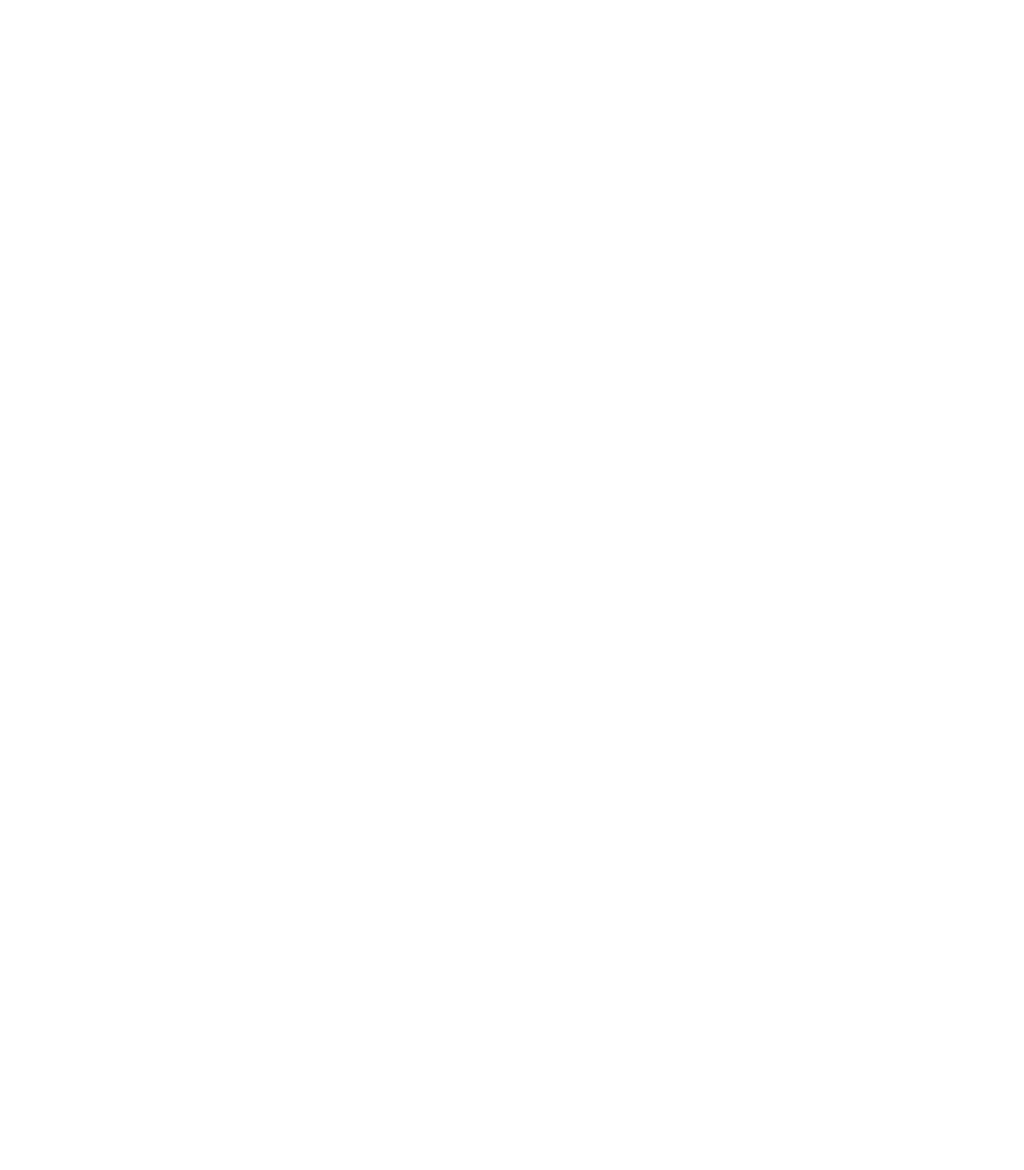
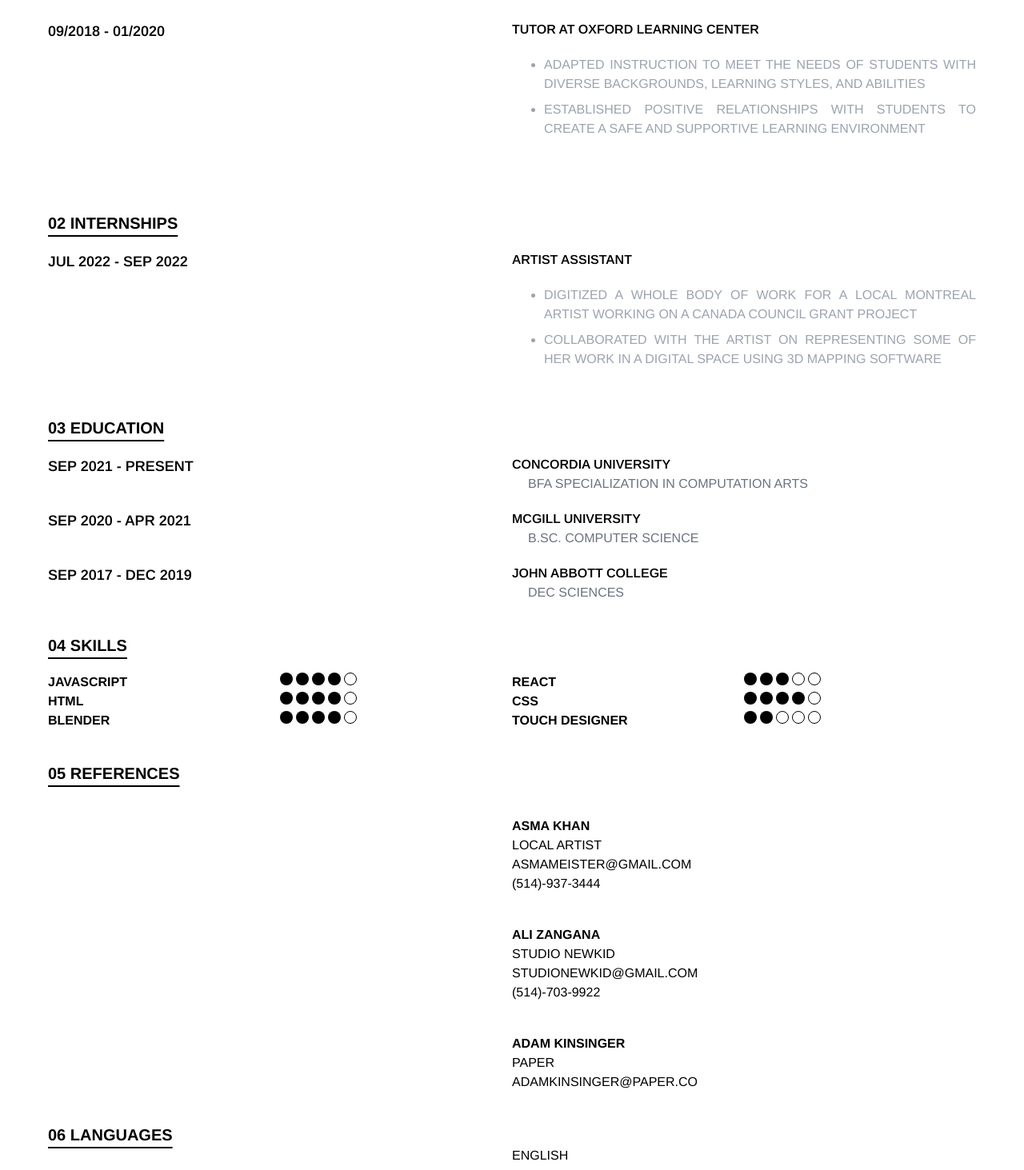
Before and after one commit to georgegausden/portfolio, a Next.js app: page /resume in a window 1280 px wide. Shown: the part 907-2370 px from the top of the page at 80% size. Before the commit the page ends 928 px from the top, so only its background shows below. Built offline with nearby package versions, Linux system fonts and the light colour scheme.

Commit message:
Update styles and content in globals.css and page.tsx

```diff
--- a/app/globals.css
+++ b/app/globals.css
@@ -17,6 +17,30 @@
 
   h5{
     @apply font-semibold text-base;
+  }
+
+  h6{
+    @apply text-gray-500 ml-5
+  }
+
+  ul{
+    @apply list-disc ml-10 my-5;
+  }
+
+  li{
+    @apply font-extralight text-gray-400 my-2 hover:text-black transition-colors duration-500 ease-in-out;
+  }
+
+  #fullCircle{
+    @apply h-4 w-4 bg-black rounded-full mr-1;
+  }
+
+  #emptyCircle{
+    @apply h-4 w-4 border border-black mr-1 rounded-full;
+  }
+
+  #references{
+    @apply pt-10;
   }
 }
 
--- a/app/resume/page.tsx
+++ b/app/resume/page.tsx
@@ -3,7 +3,7 @@ import Link from "next/link";
 
 export default function Resume() {
   return (
-    <div className="">
+    <div className="text-justify m-10">
       <h1 className="text-3xl align-middle mt-10">George Gausden</h1>
 
       <div className="grid grid-cols-4 mt-10">
@@ -14,7 +14,10 @@ export default function Resume() {
       </div>
       <div className="grid grid-cols-4 mt-5">
         <h2>Email</h2>
-        <Link href="mailto:george.philip.gausden@gmail.com" className="hover:font-extrabold">
+        <Link
+          href="mailto:george.philip.gausden@gmail.com"
+          className="hover:font-extrabold"
+        >
           george.philip.gausden@gmail.com
         </Link>
       </div>
@@ -28,21 +31,210 @@ export default function Resume() {
         <div>
           <h5>Web Designer at Studio NewKid</h5>
           <ul>
-            <li
-              style={{ listStyleType: "square", marginLeft: "3rem" }}
-            >{`Utilized HTML, CSS, and JavaScript to create visually appealing and interactive webpages`}</li>
-            <li
-              style={{ listStyleType: "square", marginLeft: "3rem" }}
-            >{`Researched and identified the latest trends in design and implemented them to create a
+            <li>{`Utilized HTML, CSS, and JavaScript to create visually appealing and interactive webpages`}</li>
+            <li>{`Researched and identified the latest trends in design and implemented them to create a
 modern and engaging look for the company`}</li>
           </ul>
         </div>
 
         <h4>{`05/2023 - 07/2023`}</h4>
         <div>
-            <h5>Illustration Designer at Oxygen Publishing</h5>
+          <h5>Illustration Designer at Oxygen Publishing</h5>
+          <ul>
+            <li>{`Researched and designed a book cover for a newly published author`}</li>
+            <li>{`Created multiple iterations of an approved design`}</li>
+            <li>{`Successfully met the expectations of the author and delivered a final product`}</li>
+          </ul>
+        </div>
+
+        <h4>{`01/2018 - 07/2021`}</h4>
+        <div>
+          <h5>Educator at Paper</h5>
+          <ul>
+            <li>{`Researched and designed a book cover for a newly published author`}</li>
+            <li>{`Created multiple iterations of an approved design`}</li>
+            <li>{`Successfully met the expectations of the author and delivered a final product`}</li>
+          </ul>
+        </div>
+
+        <h4>{`09/2018 - 01/2020`}</h4>
+        <div>
+          <h5>Tutor at Oxford Learning Center</h5>
+          <ul>
+            <li>{`Adapted instruction to meet the needs of students with diverse backgrounds, learning styles, and abilities`}</li>
+            <li>{`Established positive relationships with students to create a safe and supportive learning environment`}</li>
+          </ul>
         </div>
       </div>
+
+      <div className="mt-10">
+        <h3>02 Internships</h3>
+      </div>
+
+      <div className="grid grid-cols-2 mt-5">
+        <h4>{`Jul 2022 - Sep 2022`}</h4>
+        <div>
+          <h5>Artist Assistant</h5>
+          <ul>
+            <li>{`Digitized a whole body of work for a local Montreal artist working on a Canada Council
+            grant project`}</li>
+            <li>{`Collaborated with the artist on representing some of her work in a digital space using 3D
+            mapping software`}</li>
+          </ul>
+        </div>
+      </div>
+
+      <div className="mt-10">
+        <h3>03 Education</h3>
+      </div>
+
+      <div className="grid grid-cols-2 mt-5">
+        <h4>{`Sep 2021 - Present`}</h4>
+        <div>
+          <h5>Concordia University</h5>
+          <h6>BFA Specialization in Computation Arts</h6>
+        </div>
+      </div>
+
+      <div className="grid grid-cols-2 mt-5">
+        <h4>{`Sep 2020 - Apr 2021`}</h4>
+        <div>
+          <h5>McGill University</h5>
+          <h6>B.Sc. Computer Science</h6>
+        </div>
+      </div>
+
+      <div className="grid grid-cols-2 mt-5">
+        <h4>{`Sep 2017 - Dec 2019`}</h4>
+        <div>
+          <h5>John Abbott College</h5>
+          <h6>DEC Sciences</h6>
+        </div>
+      </div>
+
+      <div className="mt-10">
+        <h3>04 Skills</h3>
+      </div>
+
+      <div className="grid grid-cols-4 mt-5">
+        <h2>Javascript</h2>
+        <div className="flex">
+          <div id="fullCircle"></div>
+          <div id="fullCircle"></div>
+          <div id="fullCircle"></div>
+          <div id="fullCircle"></div>
+          <div id="emptyCircle"></div>
+        </div>
+        <h2>React</h2>
+        <div className="flex">
+          <div id="fullCircle"></div>
+          <div id="fullCircle"></div>
+          <div id="fullCircle"></div>
+          <div id="emptyCircle"></div>
+          <div id="emptyCircle"></div>
+        </div>
+        <h2>HTML</h2>
+        <div className="flex">
+          <div id="fullCircle"></div>
+          <div id="fullCircle"></div>
+          <div id="fullCircle"></div>
+          <div id="fullCircle"></div>
+          <div id="emptyCircle"></div>
+        </div>
+        <h2>CSS</h2>
+        <div className="flex">
+          <div id="fullCircle"></div>
+          <div id="fullCircle"></div>
+          <div id="fullCircle"></div>
+          <div id="fullCircle"></div>
+          <div id="emptyCircle"></div>
+        </div>
+        <h2>Blender</h2>
+        <div className="flex">
+          <div id="fullCircle"></div>
+          <div id="fullCircle"></div>
+          <div id="fullCircle"></div>
+          <div id="fullCircle"></div>
+          <div id="emptyCircle"></div>
+        </div>
+        <h2>Touch Designer</h2>
+        <div className="flex">
+          <div id="fullCircle"></div>
+          <div id="fullCircle"></div>
+          <div id="emptyCircle"></div>
+          <div id="emptyCircle"></div>
+          <div id="emptyCircle"></div>
+        </div>
+      </div>
+
+      <div className="mt-10">
+        <h3>05 References</h3>
+      </div>
+
+      <div>
+        <div id="references" className="grid grid-cols-2">
+          <div></div>
+          <h2>Asma Khan</h2>
+          <div></div>
+          <p>Local Artist</p>
+          <div></div>
+          <Link
+            href={`mailto:asmameister@gmail.com`}
+            className="hover:font-extrabold"
+          >
+            asmameister@gmail.com
+          </Link>
+          <div></div>
+          <p>{`(514)-937-3444`}</p>
+        </div>
+      </div>
+
+      <div id="references" className="grid grid-cols-2">
+        <div></div>
+        <h2>Ali Zangana</h2>
+        <div></div>
+        <p>Studio NewKid</p>
+        <div></div>
+        <Link
+          href={`mailto:studionewkid@gmail.com`}
+          className="hover:font-extrabold"
+        >
+          studionewkid@gmail.com
+        </Link>
+        <div></div>
+        <p>{`(514)-703-9922`}</p>
+      </div>
+
+      <div id="references" className="grid grid-cols-2">
+        <div></div>
+        <h2>Adam Kinsinger</h2>
+        <div></div>
+        <p>Paper</p>
+        <div></div>
+        <Link
+          href={`mailto:adamkinsinger@paper.co`}
+          className="hover:font-extrabold"
+        >
+          adamkinsinger@paper.co
+        </Link>
+
+      </div>
+
+      <div className="mt-10">
+        <h3>06 Languages</h3>
+      </div>
+
+      <div className="grid grid-cols-2">
+        <div></div>
+        <div>
+          <div>English</div>
+
+        </div>
+
+      </div>
+
+
+
     </div>
   );
 }
```
